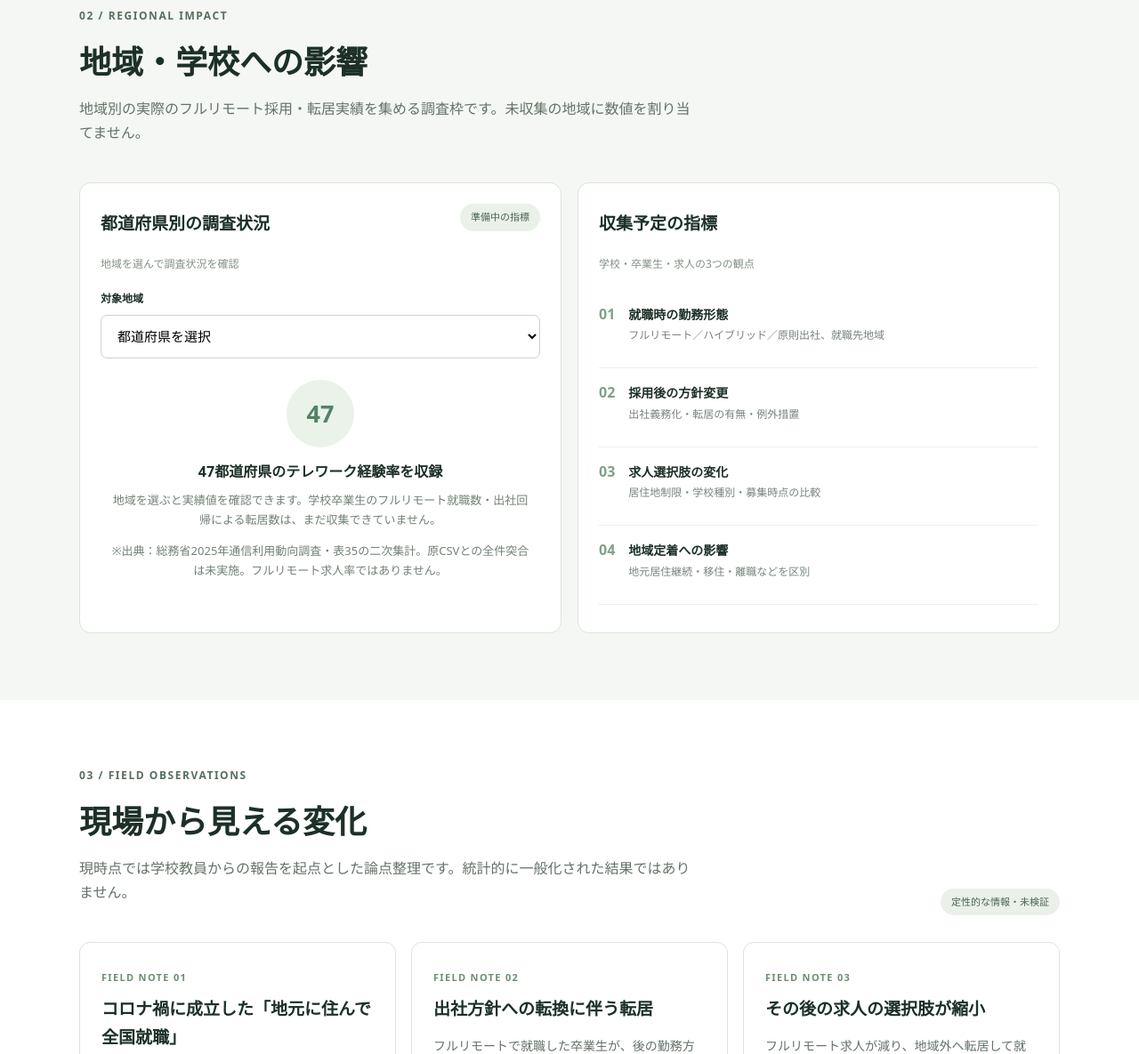
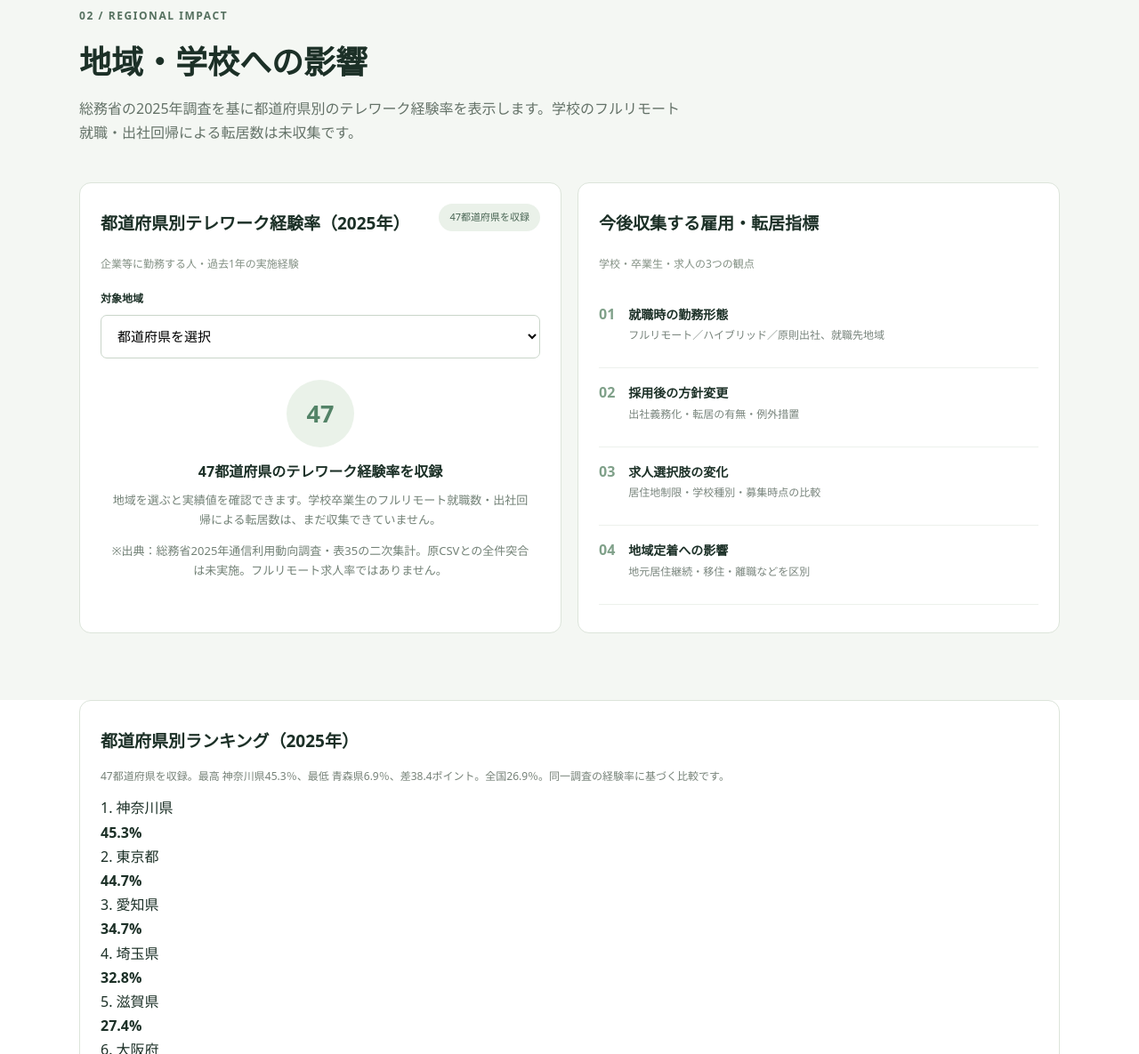
Before and after one commit to nobby11334/remote-work-atlas, a plain HTML site: page index.html in a window 1280 px wide. Shown: the part 2822-4007 px from the top of the page at 89% size. Drawn offline with Linux system fonts and the light colour scheme.

Commit message:
Add 47-prefecture telework statistics, ranking and source warnings

```diff
--- a/index.html
+++ b/index.html
@@ -4,7 +4,8 @@
 <section class="analysis-section wrap" id="analysis"><div class="section-head"><div><span class="overline">DATA-DRIVEN BRIEFING / 自動生成分析</span><h2>数字が語る、働く場所の現在地</h2><p>公開統計の同一定義内で前年差と地域差を計算し、自然言語で説明しています。文面はデータ更新に合わせて再計算されます。</p></div><span class="update">統計データ更新 <span id="research-updated">確認中</span></span></div><div id="analysis-messages" class="analysis-grid" aria-live="polite"><p id="analysis-status">出典付きの統計データを読み込んでいます。</p></div><p class="footnote">これはルールに基づく数値解説であり、生成AIによる推測ではありません。出社回帰が地方流出を引き起こしたとの因果関係は、学校調査で未検証です。</p></section><section id="overview" class="section wrap"><div class="section-head"><div><span class="overline">01 / NATIONAL SNAPSHOT</span><h2>全国概況</h2><p>複数の調査は対象・定義が異なります。数値を単純比較せず、それぞれの出典に沿って掲載します。</p></div><span class="update">基準データ 2026.11.21</span></div>
 <div class="stats"><article class="stat"><div class="stat-top">テレワーク実施率 <span>パーソル / 2026年7月</span></div><strong><span id="metric-usage">21.4</span><small>%</small></strong><div class="delta down">前年比 <span id="metric-diff">−1.1pt</span></div><p>全国・正社員ベース</p></article><article class="stat"><div class="stat-top">原則出社の指示 <span>パーソル / 2026年</span></div><strong><span id="metric-office">24.6</span><small>%</small></strong><div class="delta">2年連続で増加</div><p>調査対象の正社員</p></article><article class="stat"><div class="stat-top">継続してテレワーク希望 <span>パーソル / 2026年</span></div><strong><span id="metric-wish">81.6</span><small>%</small></strong><div class="delta">高い継続意向</div><p>テレワーク実施者</p></article><article class="stat"><div class="stat-top">直近1年間の実施率 <span>国交省 / 2025年度</span></div><strong><span id="metric-mlit">16.8</span><small>%</small></strong><div class="delta up">前年度比 <span id="metric-mlit-diff">+1.2pt</span></div><p>雇用型就業者・別定義</p></article></div>
 <div class="extra-metrics" id="extra-metrics" aria-label="追加統計指標"></div><div class="dashboard-grid"><article class="panel chart-panel"><div class="panel-top"><div><h3>正社員のテレワーク実施率・前年との比較</h3><span>全国正社員 / 2025年・2026年（同じ調査系列）</span></div><span class="source-pill">パーソル総合研究所</span></div><div id="trend-chart" role="img" aria-label="テレワーク制度等に基づく雇用型テレワーカー割合の年次推移" class="chart"></div><div class="chart-foot">※「フルリモート採用率」ではありません。実施率の2年比較です。</div></article><article class="panel insight"><span class="overline">DATA INTERPRETATION</span><h3>減少なのか、定着なのか。</h3><p>2026年の民間調査では実施率が前年より低下。一方、2025年度の国土交通省調査は増加を報告しています。</p><p>これは必ずしも矛盾ではありません。<b>対象者・質問・調査時期・指標が違う</b>ためです。</p><div class="insight-bar">「テレワーク実施」と「居住地を問わないフルリモート採用」は、別の指標として追跡する必要があります。</div></article></div></section>
-<section id="regional" class="section muted"><div class="wrap"><div class="section-head"><div><span class="overline">02 / REGIONAL IMPACT</span><h2>地域・学校への影響</h2><p>地域別の実際のフルリモート採用・転居実績を集める調査枠です。未収集の地域に数値を割り当てません。</p></div></div><div class="regional-layout"><article class="panel"><div class="panel-top"><div><h3>都道府県別の調査状況</h3><span>地域を選んで調査状況を確認</span></div><span class="source-pill neutral">準備中の指標</span></div><label for="pref-select" class="fieldlabel">対象地域</label><select id="pref-select"><option value="">都道府県を選択</option></select><div id="pref-result" class="pref-result"><div class="no-data-icon">47</div><h4>全国47都道府県を対象に調査を設計</h4><p>地域別のフルリモート採用実績、出社回帰による転居事例、採用可能地域の変化を収集します。</p></div></article><article class="panel"><div class="panel-top"><div><h3>収集予定の指標</h3><span>学校・卒業生・求人の3つの観点</span></div></div><div class="measure-list"><div><span class="num">01</span><div><b>就職時の勤務形態</b><p>フルリモート／ハイブリッド／原則出社、就職先地域</p></div></div><div><span class="num">02</span><div><b>採用後の方針変更</b><p>出社義務化・転居の有無・例外措置</p></div></div><div><span class="num">03</span><div><b>求人選択肢の変化</b><p>居住地制限・学校種別・募集時点の比較</p></div></div><div><span class="num">04</span><div><b>地域定着への影響</b><p>地元居住継続・移住・離職などを区別</p></div></div></div></article></div></div></section>
+<section id="regional" class="section muted"><div class="wrap"><div class="section-head"><div><span class="overline">02 / REGIONAL IMPACT</span><h2>地域・学校への影響</h2><p>総務省の2025年調査を基に都道府県別のテレワーク経験率を表示します。学校のフルリモート就職・出社回帰による転居数は未収集です。</p></div></div><div class="regional-layout"><article class="panel"><div class="panel-top"><div><h3>都道府県別テレワーク経験率（2025年）</h3><span>企業等に勤務する人・過去1年の実施経験</span></div><span class="source-pill neutral">47都道府県を収録</span></div><label for="pref-select" class="fieldlabel">対象地域</label><select id="pref-select"><option value="">都道府県を選択</option></select><div id="pref-result" class="pref-result"><div class="no-data-icon">47</div><h4>全国47都道府県のデータを取得中</h4><p>テレワーク実施経験率を読み込んでいます。</p></div></article><article class="panel"><div class="panel-top"><div><h3>今後収集する雇用・転居指標</h3><span>学校・卒業生・求人の3つの観点</span></div></div><div class="measure-list"><div><span class="num">01</span><div><b>就職時の勤務形態</b><p>フルリモート／ハイブリッド／原則出社、就職先地域</p></div></div><div><span class="num">02</span><div><b>採用後の方針変更</b><p>出社義務化・転居の有無・例外措置</p></div></div><div><span class="num">03</span><div><b>求人選択肢の変化</b><p>居住地制限・学校種別・募集時点の比較</p></div></div><div><span class="num">04</span><div><b>地域定着への影響</b><p>地元居住継続・移住・離職などを区別</p></div></div></div></article></div></div></section>
+<div class="wrap"><article class="panel pref-list-panel"><h3>都道府県別ランキング（2025年）</h3><p id="pref-stat-summary" class="footnote">47都道府県のデータを読み込み中です。</p><div id="pref-ranking" class="pref-ranking"></div><p class="footnote">出典：<a href="https://www.e-stat.go.jp/stat-search/files?stat_infid=000040458853" target="_blank" rel="noopener noreferrer">総務省「令和7年通信利用動向調査」表35</a>。<a href="https://aipowerranking.jp/telework-experience-rate-by-prefecture/" target="_blank" rel="noopener noreferrer">原表の公開二次集計</a>から採録。原CSVとの全件突合は未実施であり、暫定的な転記値です。テレワーク経験率はフルリモート就職率ではありません。</p></article></div>
 <section id="cases" class="section wrap"><div class="section-head"><div><span class="overline">03 / FIELD OBSERVATIONS</span><h2>現場から見える変化</h2><p>現時点では学校教員からの報告を起点とした論点整理です。統計的に一般化された結果ではありません。</p></div><span class="field-badge">定性的な情報・未検証</span></div><div class="case-grid"><article class="case"><span class="case-no">FIELD NOTE 01</span><h3>コロナ禍に成立した「地元に住んで全国就職」</h3><p>地方の学校から、転居せず全国の企業へ就職する例があったという教員の報告。</p><span class="case-tag">就職機会</span></article><article class="case"><span class="case-no">FIELD NOTE 02</span><h3>出社方針への転換に伴う転居</h3><p>フルリモートで就職した卒業生が、後の勤務方針変更によって引っ越したという教員の報告。</p><span class="case-tag">既卒者への影響</span></article><article class="case"><span class="case-no">FIELD NOTE 03</span><h3>その後の求人の選択肢が縮小</h3><p>フルリモート求人が減り、地域外へ転居して就職する生徒が増えたとの教員の報告。</p><span class="case-tag">新規卒業者への影響</span></article></div><div class="note">※ 上記は2026年11月の学校関係者による発言をもとにした匿名の論点要約です。学校数、卒業生数、地域、発生率は把握していません。個別事例は本人・学校の同意や出典確認なしに特定可能な形で公開しない方針です。</div></section>
 <section id="management" class="section wrap management-section">
 <div class="section-head"><div><span class="overline">04 / MANAGEMENT & EVIDENCE</span><h2>「出社しないと管理できない」を問い直す</h2><p>勤務場所の指定は管理手段の一つにすぎません。経営・管理職が確かめるべきなのは、成果、リスク、負荷、育成、協働を把握できる仕組みがあるかどうかです。</p></div><span class="field-badge">論考と実証研究を区別</span></div>
@@ -20,5 +21,5 @@
 </div>
 <div class="management-conclusion"><span class="overline">SHIBAINU SOKEN / RESEARCH HYPOTHESIS</span><h3>出社回帰はマネジメント課題の解決なのか、それとも代替なのか。</h3><p>「リアルで様子を見なければ管理できない」ことは、業務の性質に由来する場合も、目標設定・進捗管理・評価・育成の設計不足に由来する場合もあります。出社による便益だけでなく、採用可能地域の縮小、社員の転居、地域からの人口流出などの外部影響も意思決定の対象にするべきではないか――これが柴犬総研の検証仮説です。</p><p class="footnote">現時点で出社回帰と地方人口流出の因果効果は推定していません。学校調査・企業調査・求人データの収集が必要です。</p></div>
 </section><section id="method" class="section dark"><div class="wrap method-grid"><div><span class="overline">05 / METHODOLOGY</span><h2>数える前に、<br>定義を揃える。</h2><p>「リモートワークは減ったのか」と「地方から働ける求人が減ったのか」は異なる問いです。柴犬総研は、調査の対象・単位・時点・出典を明示します。</p></div><div class="method-cards"><div><strong>公開統計</strong><p>出典元の定義と対象を維持して掲載。異なる調査同士を接続した時系列は作りません。</p></div><div><strong>独自調査（今後）</strong><p>学校・年度・地域・回答母数・回答形式を記録。転居理由は出社回帰以外の要因も確認します。</p></div><div><strong>事例報告</strong><p>確認状況と匿名化レベルを表示。確認前の証言を全国の傾向として扱いません。</p></div></div></div></section>
-<section class="section wrap sources"><span class="overline">REFERENCES</span><h2>出典と更新情報</h2><div class="source-row"><div><b>パーソル総合研究所「テレワークに関する調査（2026年）」</b><p>2026年調査。正社員テレワーク実施率、原則出社の指示、継続意向。</p></div><a href="https://rc.persol-group.co.jp/thinktank/data/telework-survey2026/" target="_blank" rel="noopener">出典を見る ↗</a></div><div class="source-row"><div><b>国土交通省「令和7年度 テレワーク人口実態調査」</b><p>2025年度調査。雇用型テレワーカー割合と制度導入状況の推移。</p></div><a href="https://www.mlit.go.jp/report/press/toshikankyoteleworkr7.html" target="_blank" rel="noopener">出典を見る ↗</a></div><p class="footnote">このサイトは初期公開用MVPです。地域別の数値が未収集であることを明示し、架空の地域データを表示していません。</p></section></main>
+<section class="section wrap sources"><span class="overline">REFERENCES</span><h2>出典と更新情報</h2><div class="source-row"><div><b>パーソル総合研究所「テレワークに関する調査（2026年）」</b><p>2026年調査。正社員テレワーク実施率、原則出社の指示、継続意向。</p></div><a href="https://rc.persol-group.co.jp/thinktank/data/telework-survey2026/" target="_blank" rel="noopener">出典を見る ↗</a></div><div class="source-row"><div><b>国土交通省「令和7年度 テレワーク人口実態調査」</b><p>2025年度調査。雇用型テレワーカー割合と制度導入状況の推移。</p></div><a href="https://www.mlit.go.jp/report/press/toshikankyoteleworkr7.html" target="_blank" rel="noopener">出典を見る ↗</a></div><div class="source-row"><div><b>総務省「令和7年通信利用動向調査」世帯構成員編・表35</b><p>2025年調査。都道府県別テレワーク経験率（原表の二次集計を転記）。</p></div><a href="https://www.e-stat.go.jp/stat-search/files?stat_infid=000040458853" target="_blank" rel="noopener">原統計を見る ↗</a></div><p class="footnote">学校別就職数・出社回帰に伴う転居人数は未収集です。テレワーク経験率と明確に区別します。</p></section></main>
 <footer class="footer"><div class="wrap footer-inner"><img src="assets/shibainu-soken-logo.svg" alt="柴犬総研"><div><b>地域雇用・リモートワーク Atlas</b><span>© 2026 SHIBAINU SOKEN · Evidence before conclusions.</span></div><a href="#top">TOP ↑</a></div></footer><script src="app.js"></script></body></html>
```
